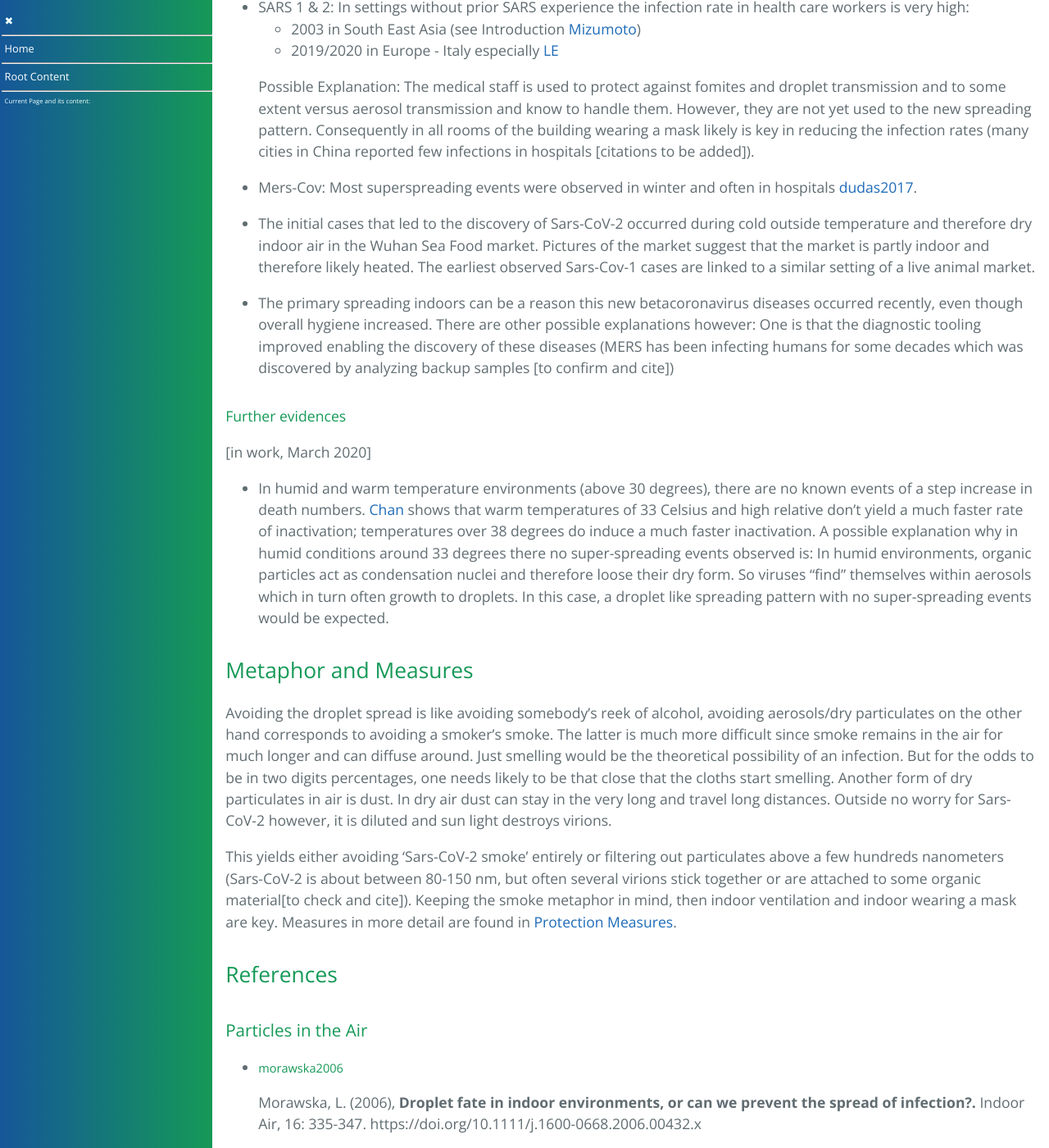
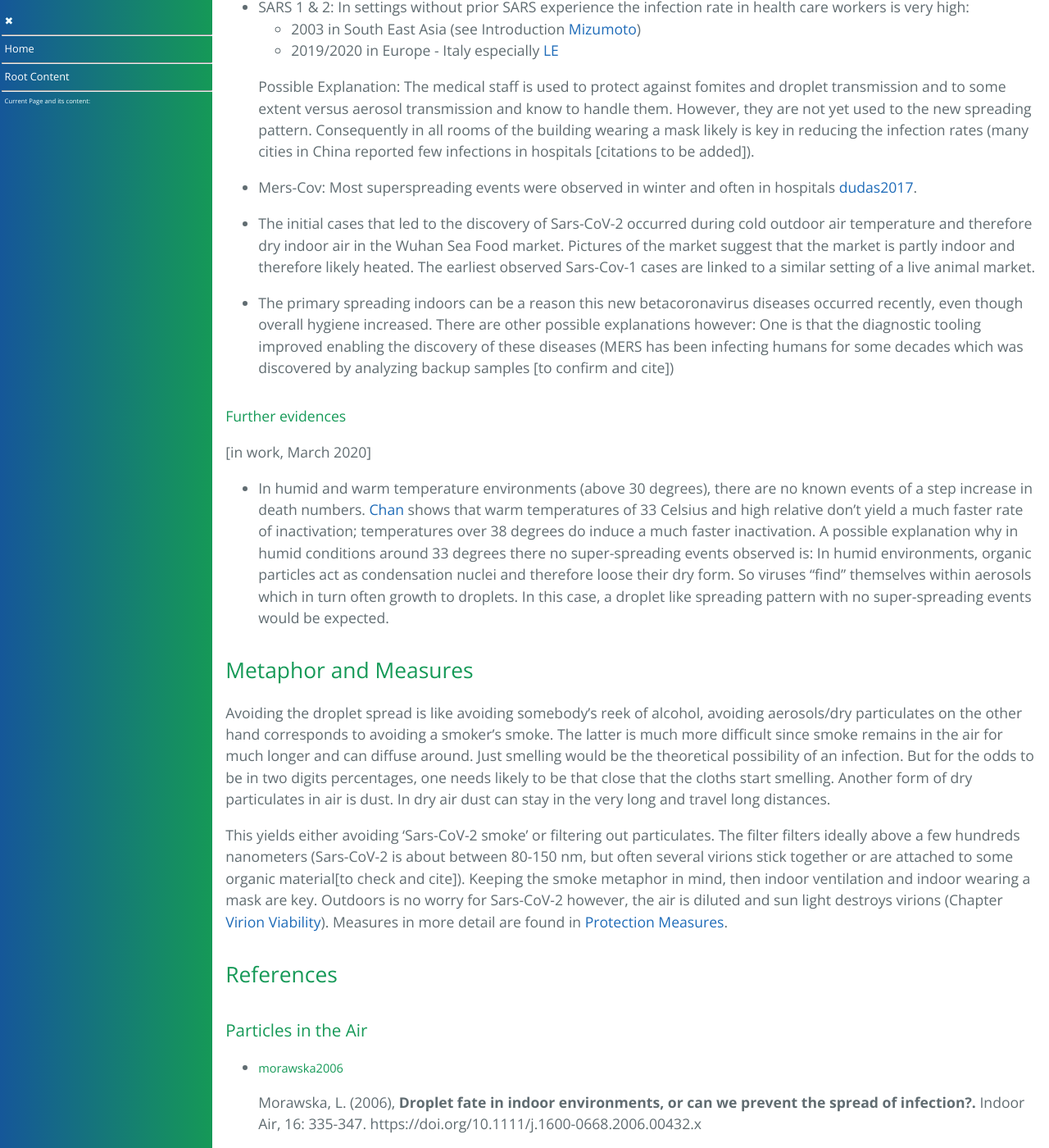
Before and after one commit to forestgrape/coronavirus, a Jekyll site: the page built from 5_epidemiological/transmission.md, in a window 1280 px wide and 1400 px high, scrolled down 11517 px. Shown: the whole window at 82% size. Built offline with Jekyll 4.4.1, drawn with Linux system fonts in a browser that asks for light colours; our own code applies the rules of GitHub Pages for plain Markdown files; some of the changed text lies outside the part shown.

Commit message:
formulations

```diff
--- a/5_epidemiological/transmission.md
+++ b/5_epidemiological/transmission.md
@@ -104,15 +104,15 @@
 Model    | Metaphor   | Actions | Source/Deposition | Situations/Clima|   Prevent
 ---------|------------|------------------|-----------------|------|---
 [droplets](#droplets)  | bad breath, cone of a spray |  coughing, sneezing, shouting| mouth, pharynx| any (upper respiratory tract infections)| Any mask in face-to-face situations, distance
-[aerosol](#aerosol)  | reek of alcohol, scent of perfume, cooking smells | Speaking, breathing, droplets shrinking by drying | vocal folds, central lungs (trachea, bronchi), nose (deposition only) | low relative humidity (in high humidity particles growth) | (high-filtration-)mask, distance, **ventilate**
-[proposed dry form aerosol](#proposal-of-a-dry-form-transmission-model) | soot of smoke, dust   | (heavy) breathing (opening and closing of the deep lungs), drying of aerosols| deep lungs (alveoli)  | between person air exchange usually indoors| high-filtration-mask with good fit, **ventilate**, no deep inhalation e.g. no indoor sport
+[aerosol](#aerosol)  | reek of alcohol, scent of perfume, cooking smells | Speaking, breathing, droplets shrinking by drying | vocal folds, central lungs (trachea, bronchi), nose (deposition only) | low relative humidity (in high humidity particles growth) | (high-filtration-)mask, distance, **ventilate**, **outdoors** is best
+[proposed dry form aerosol](#proposal-of-a-dry-form-transmission-model) | soot of smoke, dust   | (heavy) breathing (opening and closing of the deep lungs), drying of aerosols| deep lungs (alveoli)  | between person air exchange usually indoors| high-filtration-mask with good fit, **ventilate**, no deep inhalation indoors e.g. no indoor sport, **outdoors** is best
 
 
 #### Comments
 * In warm climates rooms can be ventilated well, so the aerosol spread can be prevented. Careless use of air-conditioning enables aerosol spread.
 * Aerosol and dry form spread increases with the amount of indoor air exchanged. Especially when deep/heavy breathing.
 * The air humidity is relevant for droplet aerosol since the droplets can grow and shrink. Growing/shrinking change the osmotic pressure on the virions. Enveloped virions can get destroyed upon the pressure change.
-* The absolute humidity in heated indoor rooms is lower, the lower the outside temperature is.
+* The absolute humidity in heated indoor rooms is lower, the lower the outdoors temperature is.
 * The dry form model is proposed here.
 
 
@@ -334,7 +334,7 @@
 	- Hospitals in Nothern Italy [LE](#le)
 
 * SARS-CoV-1:
-    - Hotel in Hong Kong, especially during cooler outside temperatures [Lin](#lin), [Chan](#chan). The virus spread to guests in close by rooms and not to the personal.
+    - Hotel in Hong Kong, especially during cooler outdoor air temperatures [Lin](#lin), [Chan](#chan). The virus spread to guests in close by rooms and not to the personal.
 
 
 * SARS 1 & 2:
@@ -347,7 +347,7 @@
 * Mers-Cov:
   Most superspreading events were observed in winter and often in hospitals [dudas2017](#dudas2017).
 
-* The initial cases that led to the discovery of Sars-CoV-2 occurred  during cold outside temperature and therefore dry indoor air in the Wuhan Sea Food market. Pictures of the market suggest that the market is partly indoor and therefore likely heated. The earliest observed Sars-Cov-1 cases are linked to a similar setting of a live animal market.
+* The initial cases that led to the discovery of Sars-CoV-2 occurred  during cold outdoor air temperature and therefore dry indoor air in the Wuhan Sea Food market. Pictures of the market suggest that the market is partly indoor and therefore likely heated. The earliest observed Sars-Cov-1 cases are linked to a similar setting of a live animal market.
 
 * The primary spreading indoors can be a reason  this new betacoronavirus diseases occurred recently, even though overall hygiene increased. There are other possible explanations however: One is that the diagnostic tooling improved enabling the discovery of these diseases (MERS has been infecting humans for some decades which was discovered by analyzing backup samples [to confirm and cite])
 
@@ -363,9 +363,11 @@
 ## Metaphor and Measures
 Avoiding the droplet spread is like avoiding somebody’s reek of alcohol, avoiding aerosols/dry particulates on the other hand corresponds to avoiding a smoker's smoke. The latter is much more difficult since smoke remains in the air for much longer and can diffuse around.
 Just smelling would be the theoretical possibility of an infection. But for the odds to be in two digits percentages, one needs likely to be that close that the cloths start smelling.
-Another form of dry particulates in air is dust. In dry air dust can stay in the very long and travel long distances. Outside no worry for Sars-CoV-2 however, it is diluted and sun light destroys virions.
+Another form of dry particulates in air is dust. In dry air dust can stay in the very long and travel long distances.
 
-This yields either avoiding 'Sars-CoV-2 smoke' entirely or filtering out  particulates above a few hundreds nanometers (Sars-CoV-2 is about between 80-150 nm, but often several virions stick together or are attached to some organic material[to check and cite]). Keeping the smoke metaphor in mind, then indoor ventilation and indoor wearing a mask are key. Measures in more detail are found in [Protection Measures](./monitor_and_control.md).
+This yields either avoiding 'Sars-CoV-2 smoke' or filtering out  particulates. The filter filters ideally above a few hundreds nanometers (Sars-CoV-2 is about between 80-150 nm, but often several virions stick together or are attached to some organic material[to check and cite]).
+Keeping the smoke metaphor in mind, then indoor ventilation and indoor wearing a mask are key. Outdoors is no worry for Sars-CoV-2 however, the air is diluted and sun light destroys virions (Chapter [Virion Viability](./../2_biological/virion_viability.md)).
+Measures in more detail are found in [Protection Measures](./monitor_and_control.md).
 
 
 
```
